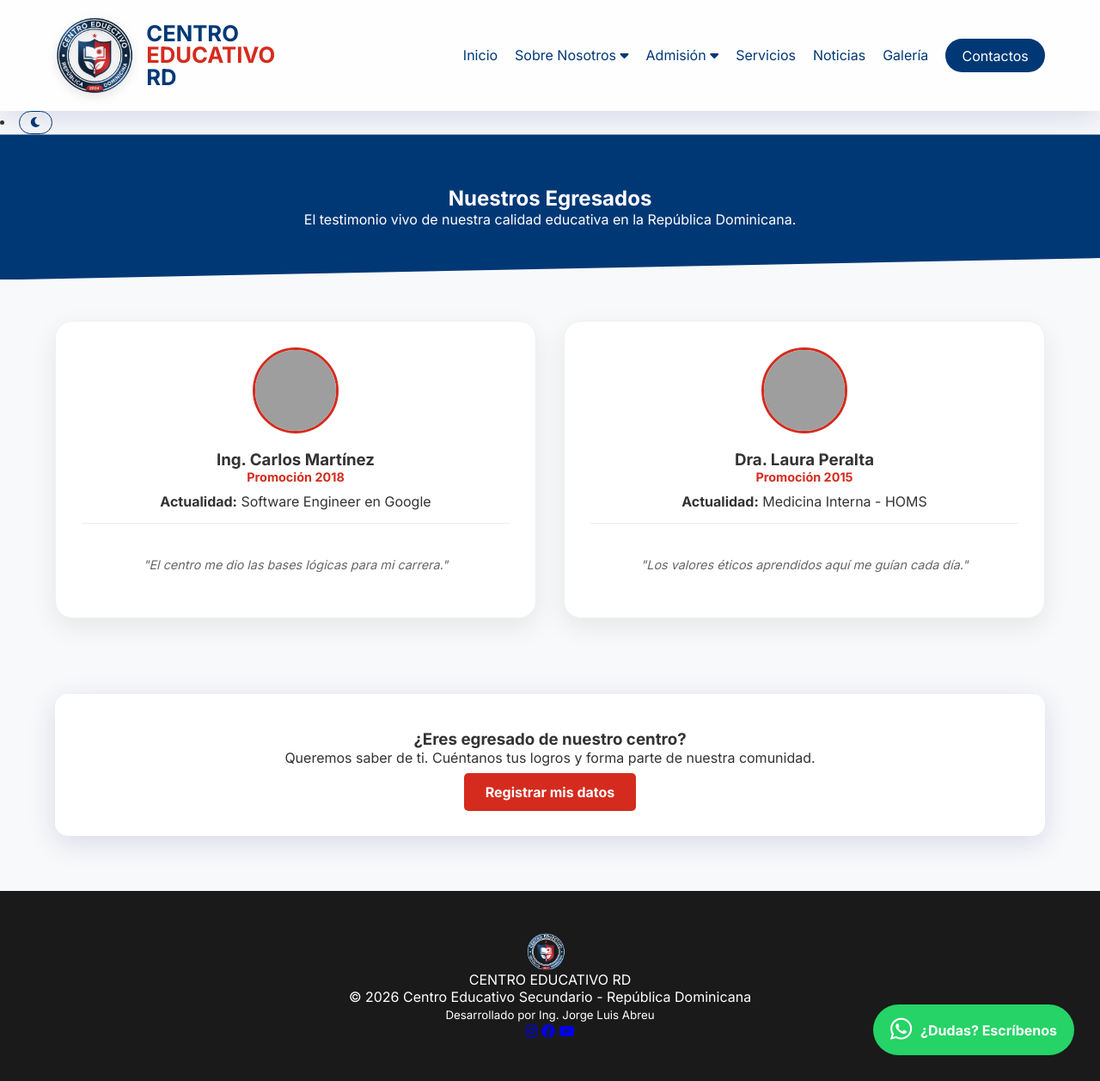
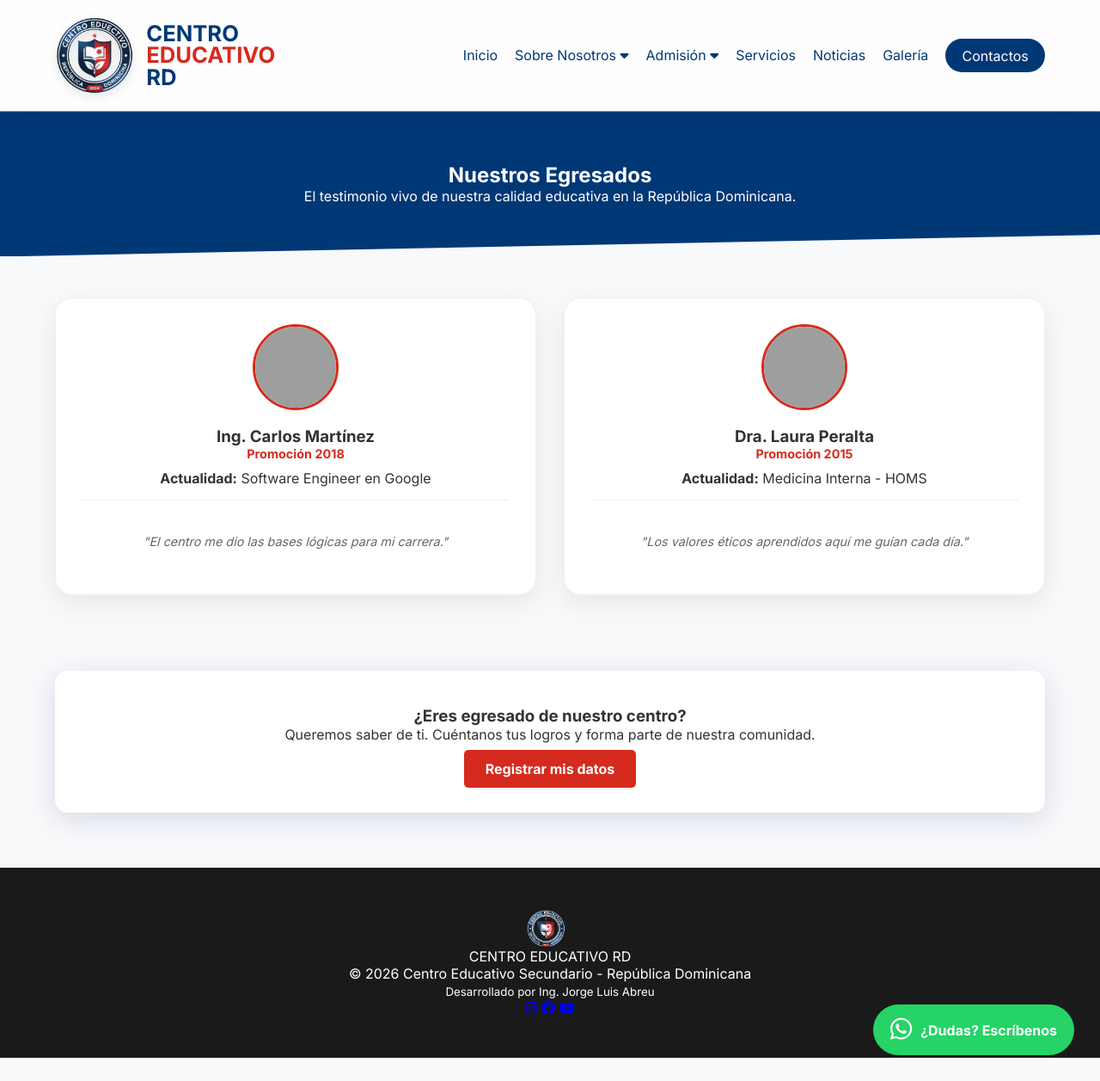
Before and after one commit to jorge21028/centroeducativo, a Jekyll site: the page built from egresados.html, in a window 1280 px wide and 1257 px high. Shown: the whole window at 86% size. Built offline with Jekyll 4.4.1, drawn with Linux system fonts in a browser that asks for light colours; grey boxes are pictures that could not be loaded.

Commit message:
Update default.html

```diff
--- a/_layouts/default.html
+++ b/_layouts/default.html
@@ -60,25 +60,6 @@
     <li><a href="{{ '/contactos' | relative_url }}" class="btn-cta">Contactos</a></li>
 </ul>
     </nav>
-    <li class="nav-item-toggle">
-    <button id="theme-toggle" class="theme-btn" title="Cambiar modo">
-        <i class="fas fa-moon" id="theme-icon"></i>
-    </button>
-</li>
-
-<style>
-.theme-btn {
-    background: none;
-    border: 1.5px solid var(--primary);
-    color: var(--primary);
-    padding: 5px 12px;
-    border-radius: 20px;
-    cursor: pointer;
-    transition: 0.3s;
-}
-.theme-btn:hover { background: var(--primary); color: white; }
-[data-theme="dark"] .theme-btn { border-color: var(--accent); color: var(--accent); }
-</style>
 </header>
 
     <main>
```
